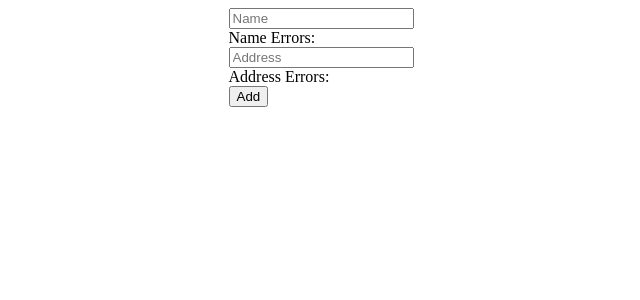
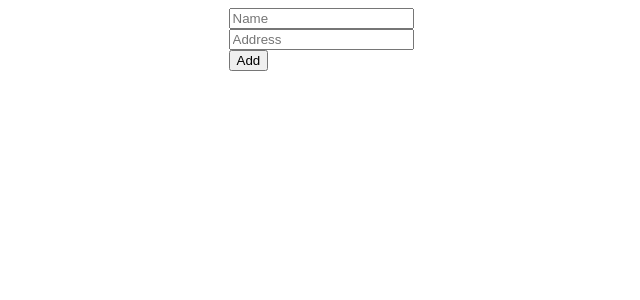
Before and after one commit to zroyer/ship-please, a React app: page / in a window 1280 px wide. Shown: the top 300 px of the page, without its empty margins (319-959 px from the left). Built offline with nearby package versions, Linux system fonts and the light colour scheme.

Commit message:
some form validation

```diff
--- a/src/components/App.js
+++ b/src/components/App.js
@@ -1,11 +1,11 @@
 import React from 'react'
 import AddStop from '../containers/AddStop'
-import VisibleStopList from '../containers/VisibleStopList'
+import Itinerary from '../containers/Itinerary'
 
 const App = () => (
   <div className='App'>
     <AddStop />
-    <VisibleStopList />
+    <Itinerary />
   </div>
 )
 
--- a/src/containers/AddStop.js
+++ b/src/containers/AddStop.js
@@ -7,18 +7,42 @@ function AddStop({ dispatch }) {
     name: '',
     address: '',
   });
-  const [errors, setError] = useState({
+  const [errors, setErrors] = useState({
     name: '',
     address: '',
   });
 
-  const onClickAdd = async (e) => {
+  const validateForm = () => {
+    const nameError = stopValues.name.trim().length === 0
+      ? 'Required!'
+      : ''
+    const addressError = stopValues.address.trim().length === 0
+      ? 'Required!'
+      : stopValues.address.trim().length < 3
+        ? 'Mininum 3 characters!'
+        : ''
+
+    console.log(!nameError && !addressError)
+
+    setErrors({
+      name: nameError,
+      address: addressError,
+    });
+    return !nameError && !addressError;
+  }
+
+  const onAddStop = async (e) => {
     e.preventDefault();
+    const isValid = validateForm();
+    console.log(isValid);
+    if (isValid) {
+      console.log('should be valid here');
       const validAddress = await getValidAddress(stopValues.address);
-
       if (validAddress.error) {
-      console.log('uh oh')
-      console.log(validAddress.error);
+        setErrors({
+          ...errors,
+          address: 'Invalid address!'
+        });
       }
       else {
         dispatch(addStop({
@@ -31,6 +55,7 @@ function AddStop({ dispatch }) {
         });
       }
     }
+  }
 
   const handleOnChange = (e) => {
     e.preventDefault();
@@ -41,6 +66,10 @@ function AddStop({ dispatch }) {
       ...stopValues,
       [inputName]: inputValue,
     });
+
+    if (errors.name || errors.address) {
+      validateForm();
+    }
   }
 
   const getValidAddress = async (address) => {
@@ -59,6 +88,7 @@ function AddStop({ dispatch }) {
   };
 
   return (
+    <form onSubmit={onAddStop}>
       <div>
         <input
           type='text'
@@ -67,7 +97,11 @@ function AddStop({ dispatch }) {
           value={stopValues.name}
           onChange={handleOnChange}
         />
-      <div>Name Errors: </div>
+        {errors.name && (
+          <div>{errors.name}</div>
+        )}
+      </div>
+      <div>
         <input
           type='text'
           name='address'
@@ -75,11 +109,14 @@ function AddStop({ dispatch }) {
           value={stopValues.address}
           onChange={handleOnChange}
         />
-      <div>Address Errors: </div>
-      <button onClick={onClickAdd}>
+        {errors.address && (
+          <div>{errors.address}</div>
+        )}
+      </div>
+      <button onClick={onAddStop}>
         Add
       </button>
-    </div>
+    </form>
   )
 }
 
```
Also changed, not shown: src/containers/Itinerary.js (renamed from src/containers/VisibleStopList.js). Lines whose indentation alone changed are shown as unchanged.
